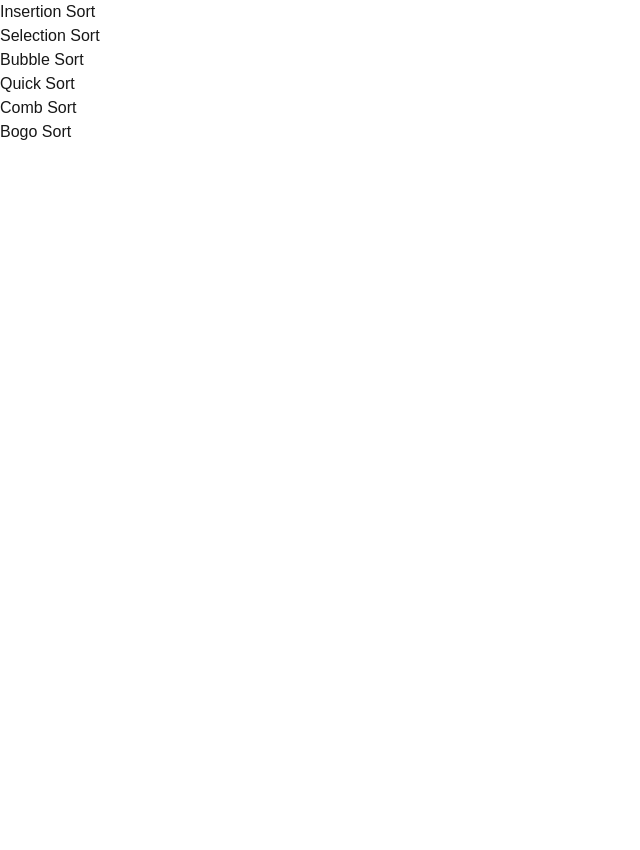
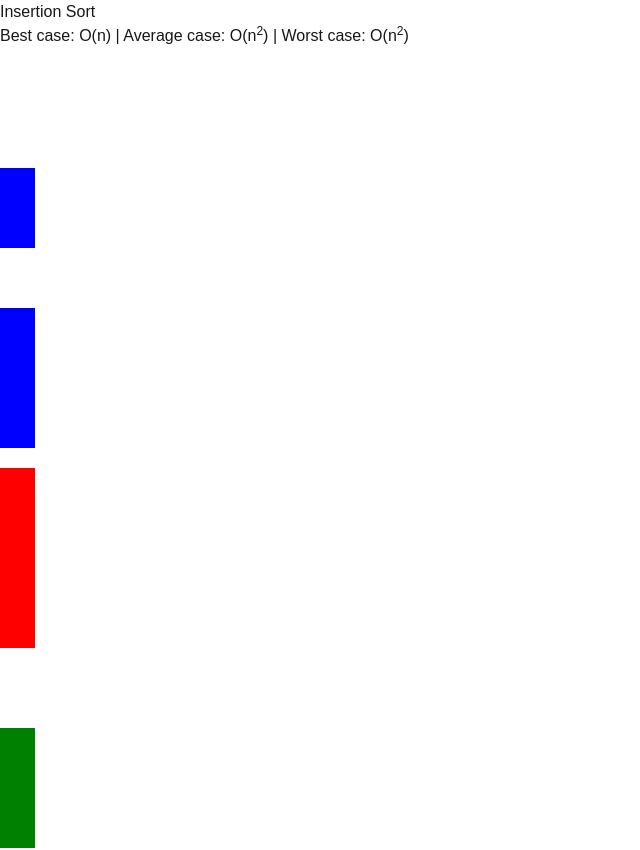
Before and after one commit to arbusam/sorting-algorithms, a Next.js app: page / in a window 1280 px wide. Shown: the top 850 px of the page, without its empty margins (0-640 px from the left). Before the commit the page ends 800 px from the top, so only its background shows below. Built offline with nearby package versions, Linux system fonts and the light colour scheme.

Commit message:
Added insertion sort

```diff
--- a/src/app/page.tsx
+++ b/src/app/page.tsx
@@ -1,9 +1,122 @@
+"use client";
+
+import { use, useEffect, useState } from "react";
+
 export default function Home() {
+  const sleep = (ms: number) => new Promise(resolve => setTimeout(resolve, ms));
+
+  const [insertionSortArray, setInsertionSortArray] = useState<number[]>([]);
+
+  const [insertionSorting, setInsertionSorting] = useState<boolean>(false);
+
+  const [finishedInsertionSort, setFinishedInsertionSort] = useState<boolean>(false);
+
+  const [comparing, setComparing] = useState<number>();
+
+  const [key, setKey] = useState<number>();
+
+  useEffect(() => {
+    const numbers = Array.from({ length: 10 }, (_, i) => i + 1);
+    for (let i = numbers.length - 1; i > 0; i--) {
+      const j = Math.floor(Math.random() * (i + 1));
+      [numbers[i], numbers[j]] = [numbers[j], numbers[i]];
+    }
+    setInsertionSortArray(numbers);
+  }, []);
+
+  useEffect(() => {
+    if (insertionSortArray.length === 0 || insertionSorting) return;
+    insertionSort();
+    setInsertionSorting(true);
+  }, [insertionSortArray]);
+
+  const insertionSort = async () => {
+    if (insertionSortArray.length === 0) return;
+
+    for (let i = 1; i < insertionSortArray.length; i++) {
+      await sleep(1000);
+      let key = insertionSortArray[i];
+      setKey(key);
+      let j = i - 1;
+
+      while (j >= 0) {
+        setComparing(j);
+        await sleep(1000);
+        if (insertionSortArray[j] > key) {
+          insertionSortArray[j + 1] = insertionSortArray[j];
+          j = j - 1;
+        } else {
+          break;
+        }
+      }
+      setComparing(undefined);
+      insertionSortArray[j + 1] = key;
+      setInsertionSortArray([...insertionSortArray]);
+    }
+    setComparing(undefined);
+    setKey(undefined);
+    setFinishedInsertionSort(true);
+  }
+
+  const replayInsertionSort = () => {
+    setInsertionSorting(false);
+    setFinishedInsertionSort(false);
+    const numbers = Array.from({ length: 10 }, (_, i) => i + 1);
+    for (let i = numbers.length - 1; i > 0; i--) {
+      const j = Math.floor(Math.random() * (i + 1));
+      [numbers[i], numbers[j]] = [numbers[j], numbers[i]];
+    }
+    setInsertionSortArray(numbers);
+  }
+
   return (
-    <div className="w-screen h-screen grid grid-cols-3">
+    <div className="w-screen h-screen grid grid-cols-1 lg:grid-cols-2 xl:grid-cols-3">
       <div className="w-full grid grid-rows-2">
         <div className="bg-red-500">
-          <h1 className="text-center mt-4 font-bold text-3xl">Insertion Sort</h1>
+          <h1 className="text-center mt-5 font-bold text-3xl">Insertion Sort</h1>
+          <h2 className="text-center mt-5 text-2xl">Best case: O(n) | Average case: O(n<sup>2</sup>) | Worst case: O(n<sup>2</sup>)</h2>
+          <div className="flex flex-row justify-center ml-4 mt-10">
+            {insertionSortArray.map((value, index) =>
+              (index === comparing) ? (
+                <svg key={index} width="35" height="200">
+                  <rect
+                    x="0"
+                    y={200 - (value * 20)}
+                    width="35"
+                    height={value * 20}
+                    fill="red"
+                  />
+                </svg>
+              ) : ((value === key) ? (
+                <svg key={index} width="35" height="200">
+                  <rect
+                    x="0"
+                    y={200 - (value * 20)}
+                    width="35"
+                    height={value * 20}
+                    fill="green"
+                  />
+                </svg>
+              ) : (
+                <svg key={index} width="35" height="200">
+                  <rect
+                    x="0"
+                    y={200 - (value * 20)}
+                    width="35"
+                    height={value * 20}
+                    fill="blue"
+                  />
+                </svg>
+              )
+            ))}
+          </div>
+            <div className="flex flex-row justify-center ml-4 mt-5">
+            {finishedInsertionSort && (
+              <button className="w-1/4 h-10 bg-blue-500 text-white rounded-lg mt-5 mb-5 flex items-center justify-center" onClick={replayInsertionSort}>
+                Replay
+              </button>
+            )}
+          </div>
         </div>
         <div className="bg-blue-500">
           <h1 className="text-center mt-4 font-bold text-3xl">Selection Sort</h1>
```
